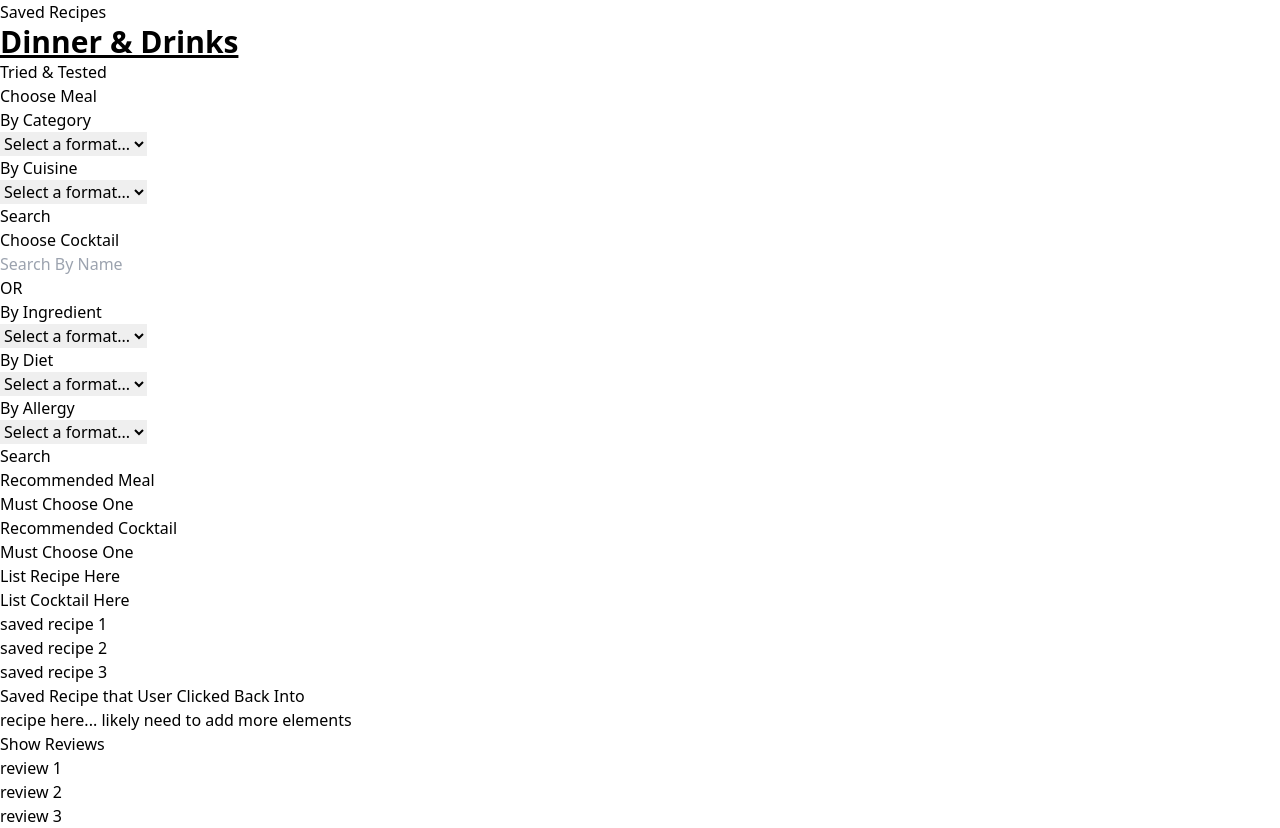
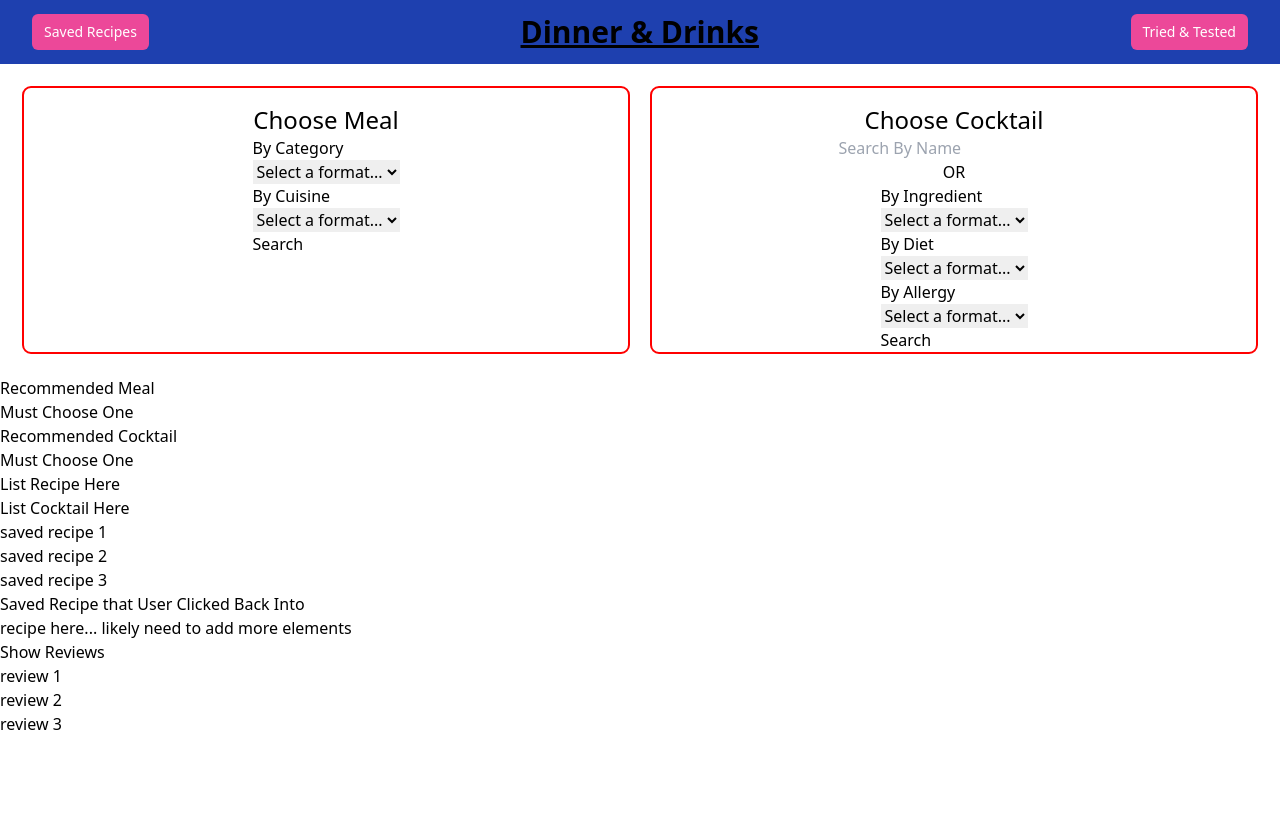
Before and after one commit to enanesh/dinner-and-drinks, a plain HTML site: page index.html in a window 1280 px wide. After the commit the page ends 800 px from the top, so only its background shows below. Drawn offline with nearby package versions, Linux system fonts and the light colour scheme.

Commit message:
UI Sketch

```diff
--- a/assets/css/style.css
+++ b/assets/css/style.css
@@ -0,0 +1,8 @@
+.container{
+    display: flex;
+    flex-direction: column;
+    align-items: center;
+
+    outline: solid red 2px;
+    border-radius:7px ;
+}
--- a/index.html
+++ b/index.html
@@ -4,26 +4,36 @@
 <head>
   <meta charset="UTF-8" />
   <meta name="viewport" content="width=device-width, initial-scale=1.0" />
-
   <title>Dinner And Drinks</title>
   <link rel="stylesheet" href="./assets/css/style.css" />
  <link rel="stylesheet" href="https://unpkg.com/tailwindcss@2.2.19/dist/tailwind.min.css" />
 </head>
 
-<body>
-    <header>
-        <button class = "">Saved Recipes</button>
-        <h1 class="text-3xl font-bold underline">Dinner & Drinks</h1>
-        <button class = "">Tried & Tested</button>
+<body >
+
+  <!--NAV BAR-->
+    <header class="min-h-full">
+         <nav class="bg-blue-800">
+          <div class="mx-auto max-w-7xl px-4 sm:px-6 lg:px-8">
+            <div class="flex h-16 items-center justify-between">
+             <!--this space is for the icon-->
+            <a class = "bg-pink-500 text-white px-3 py-2 rounded-md text-sm font-medium">Saved Recipes</a>
+            <h1 class="text-3xl font-bold underline">Dinner & Drinks</h1>
+            <a class = "bg-pink-500 text-white px-3 py-2 rounded-md text-sm font-medium">Tried & Tested</a>
+
+            </div>
+            </div>
+        </nav>
       </header>
 
 
-<!-- start choose meal section -->
-<section>
+<!-- START CHOICE MEAL  -->
 
-    <section>
+<div class="grid grid-cols-1 sm:grid-cols-2 gap-6 p-6 justify-content:center ">
 
-        <h2>Choose Meal</h2>
+ <section class ="container">
+
+        <h2 class="pt-4 text-2xl ">Choose Meal</h2>
             <div>
                 <div>
                     <p id = "category-input">By Category</p>
@@ -51,8 +61,12 @@
             </div>
     </section>
 
-    <section>
-        <h2>Choose Cocktail</h2>
+
+
+    <!--COCKTAIL SECTION-->
+
+    <section class ="container">
+        <h2 class=" pt-4 text-2xl" >Choose Cocktail</h2>
             <div>
                 <input id="cocktail-search-by-name" class="search-by-name" type="text" placeholder="Search By Name"/>
             </div>
@@ -93,9 +107,13 @@
                 <div>
                     <button class="drinks-search-button">Search</button>
                 </div>
+
+
             </div>
     </section>
 </section>
+
+</div>
 <!-- end - choose meal section -->
 
 <!-- start - show recommended meals-->
@@ -148,6 +166,21 @@
 
 <!-- end - show recipe -->
 
+
+
+
+
+
+
+
+
+
+
+
+
+
+
+
 <!-- start - show saved recipes -->
 <section id = "all-saved-recipes-section">
     <ul id = "all-saved-recipes-list">
```
